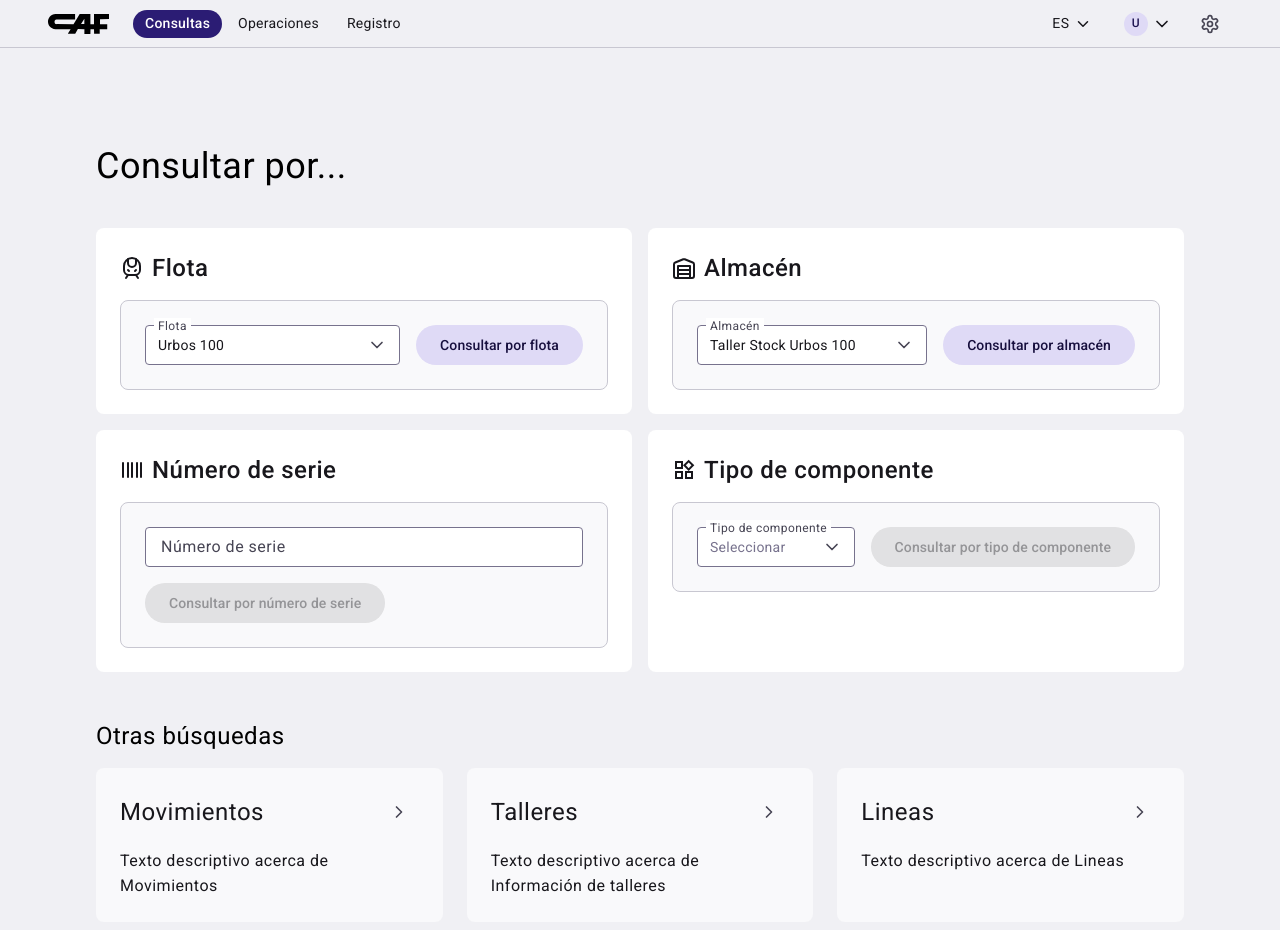
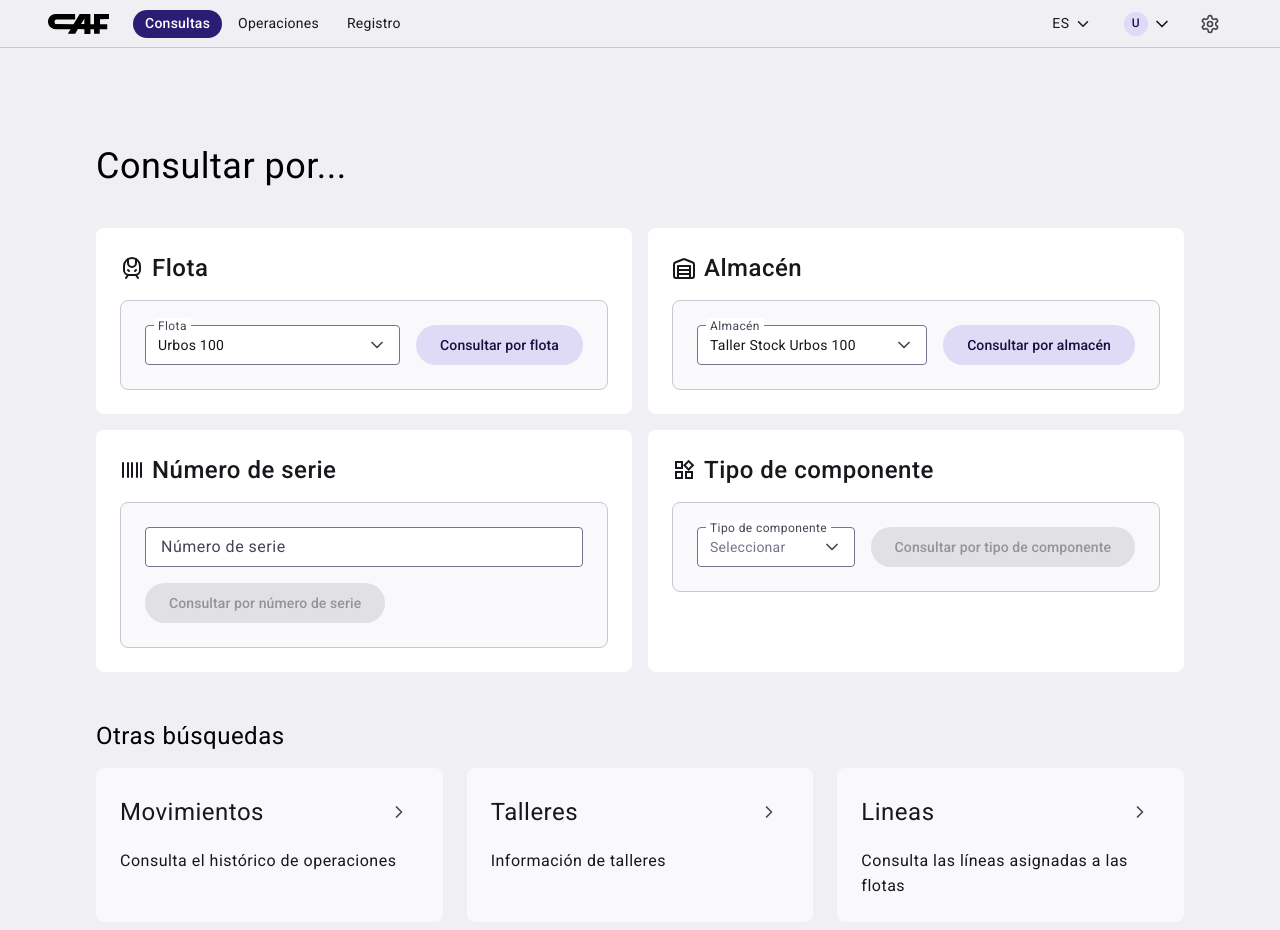
Before and after one commit to yuanzhenzhu/TEST2_TRACE, a Next.js app: page / in a window 1280 px wide. Shown: the top 930 px of the page. Built offline with nearby package versions, Linux system fonts and the light colour scheme.

Commit message:
26/08ajustes3

```diff
--- a/components/TrazabilidadApp.tsx
+++ b/components/TrazabilidadApp.tsx
@@ -1,7 +1,7 @@
 'use client';
 
 import Image from 'next/image';
-import { MouseEvent, ReactNode, useRef, useState } from 'react';
+import { CSSProperties, MouseEvent, ReactNode, useRef, useState } from 'react';
 import { createPortal } from 'react-dom';
 import { Icon } from './ui/Icon';
 import { MatButtonFilled, MatButtonIcon, MatButtonOutlined, MatButtonText, MatButtonTonal } from './ui/Buttons';
@@ -912,6 +912,7 @@ function AtributoChipField({
   closeColor,
   onToggleChip,
   onToggleMenu,
+  style,
 }: {
   label: string;
   chips: string[];
@@ -923,9 +924,10 @@ function AtributoChipField({
   closeColor: string;
   onToggleChip: (label: string) => void;
   onToggleMenu: () => void;
+  style?: CSSProperties;
 }) {
   return (
-    <div style={{ position: 'relative', flex: '1 1 340px', maxWidth: 460 }}>
+    <div style={{ position: 'relative', flex: '1 1 340px', maxWidth: 460, ...style }}>
       <div
         style={{
           position: 'relative',
@@ -1493,9 +1495,9 @@ export default function TrazabilidadApp() {
   const unidadOptions = ['Todos'].concat(roots.map((n) => n.code));
   const treeTabs = ['Por estructura', 'Por componente'];
   const shortcutCards = [
-    { title: 'Movimientos', body: 'Texto descriptivo acerca de Movimientos' },
-    { title: 'Talleres', body: 'Texto descriptivo acerca de Información de talleres' },
-    { title: 'Lineas', body: 'Texto descriptivo acerca de Lineas' },
+    { title: 'Movimientos', body: 'Consulta el histórico de operaciones' },
+    { title: 'Talleres', body: 'Información de talleres' },
+    { title: 'Lineas', body: 'Consulta las líneas asignadas a las flotas' },
   ];
 
   return (
@@ -2894,6 +2896,7 @@ export default function TrazabilidadApp() {
                 chipColor="#E5E3EC"
                 chipText="#18171C"
                 closeColor="#474554"
+                style={{ flex: '0 0 auto', width: '100%', maxWidth: 'none' }}
                 onToggleChip={(label) =>
                   patch((prev) => ({
                     tallerFormUso: prev.tallerFormUso.includes(label)
```
